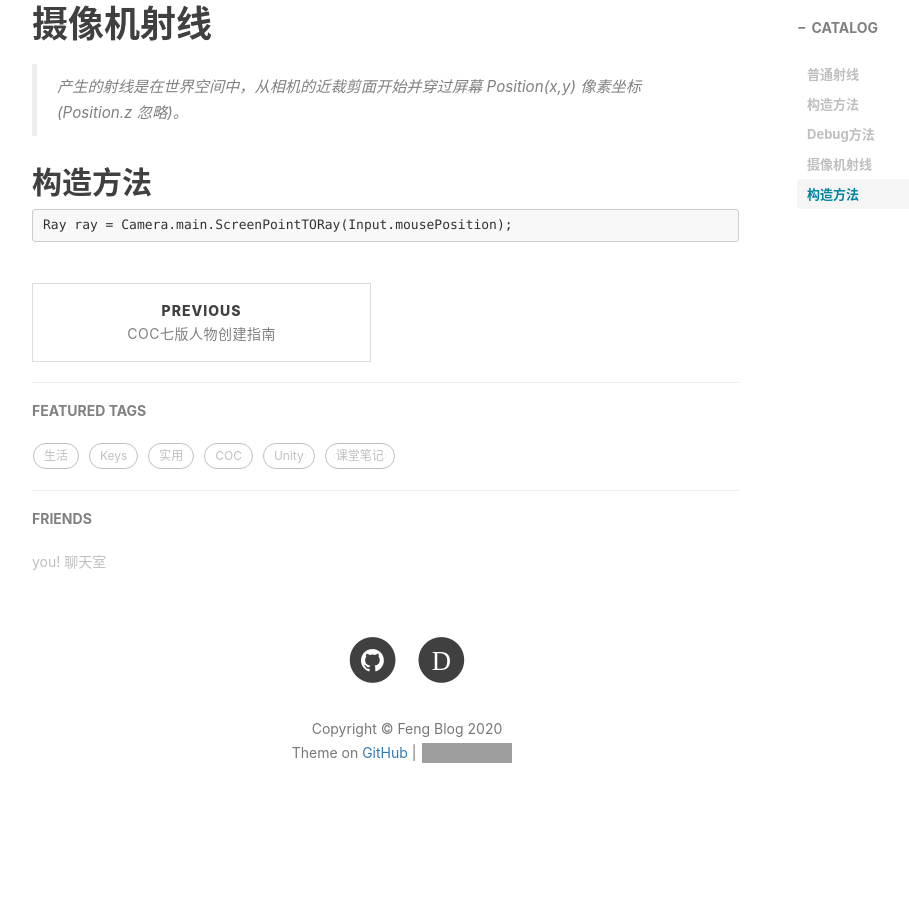
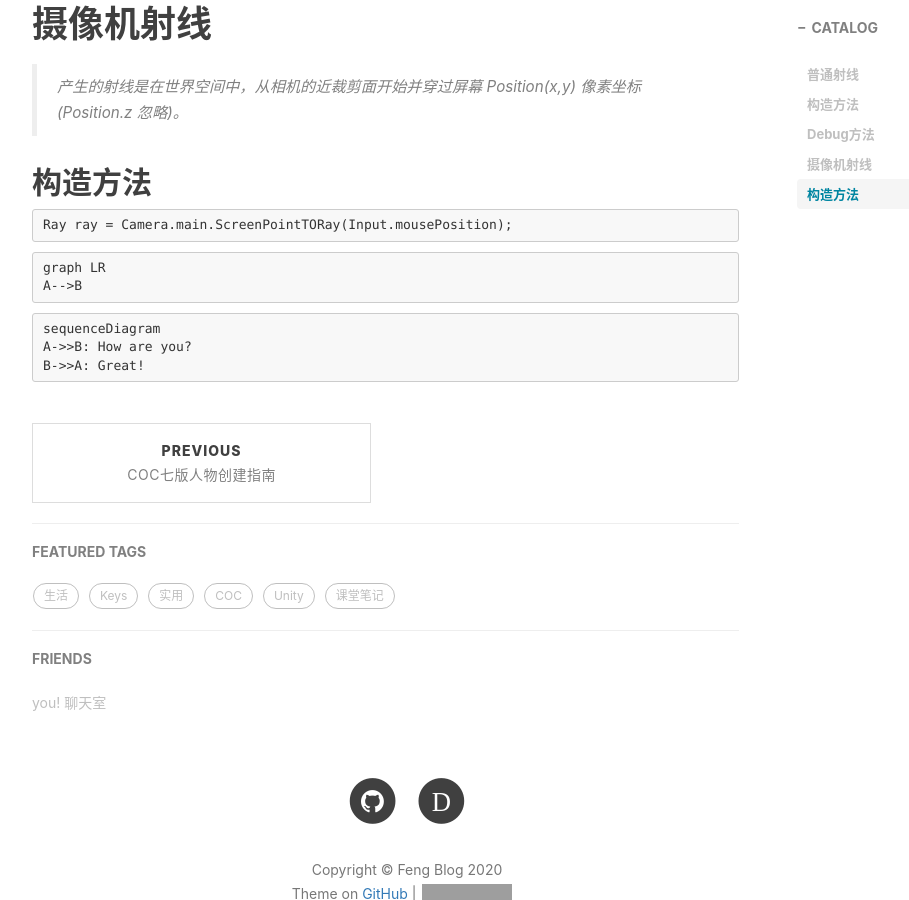
Before and after one commit to Feng0139/Feng0139.github.io, a Jekyll site: the page built from _posts/2020-10-23-Unity射线笔记.md, in a window 1280 px wide and 900 px high, scrolled down 916 px. Shown: the whole window, without its empty margins (233-1142 px from the left). Built offline with Jekyll 4.4.1, drawn with Linux system fonts in a browser that asks for light colours; nearby versions of some CDN libraries; comment, search, counter and statistics services are not loaded; before the commit the page ends 1773 px from its top, so only the background shows below that; grey boxes are pictures that could not be loaded.

Commit message:
Update 2020-10-23-Unity射线笔记.md

````diff
--- a/_posts/2020-10-23-Unity射线笔记.md
+++ b/_posts/2020-10-23-Unity射线笔记.md
@@ -33,3 +33,14 @@
 ```
 Ray ray = Camera.main.ScreenPointTORay(Input.mousePosition);
 ```
+
+```
+graph LR
+A-->B
+```
+
+```
+sequenceDiagram
+A->>B: How are you?
+B->>A: Great!
+```
````
